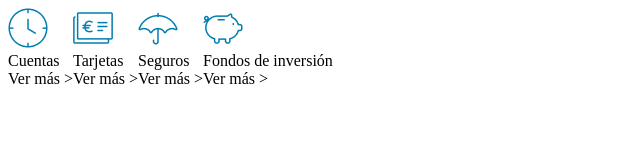
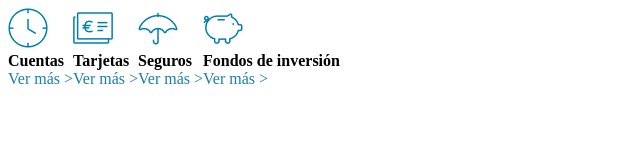
Before and after one commit to SergiNMG/XaicaBanc, a plain HTML site: page html/layout1.html in a window 1280 px wide. Shown: the whole page, without its empty margins (0-640 px from the left). Drawn offline with Linux system fonts and the light colour scheme.

Commit message:
basic structure added

```diff
--- a/css/layout1.css
+++ b/css/layout1.css
@@ -12,3 +12,11 @@
     display: inline-flex;
     align-items: center;
 }
+
+.c-card__title {
+    font-weight: bold;
+}
+
+.c-card__ref{
+    color: var(--color-primary);
+}
--- a/html/layout1.html
+++ b/html/layout1.html
@@ -11,22 +11,22 @@
         <div class="c-card">
             <img class="c-card__image" src="../img/reloj.png">
             <div class="c-card__title">Cuentas</div>
-            <div clas="c-card__ref">Ver más ></div>
+            <div class="c-card__ref">Ver más ></div>
         </div>
         <div class="c-card">
             <img class="c-card__image" src="../img/billete.png">
             <div class="c-card__title">Tarjetas</div>
-            <div clas="c-card__ref">Ver más ></div>
+            <div class="c-card__ref">Ver más ></div>
         </div>
         <div class="c-card">
             <img class="c-card__image" src="../img/paraguas.png">
             <div class="c-card__title">Seguros</div>
-            <div clas="c-card__ref">Ver más ></div>
+            <div class="c-card__ref">Ver más ></div>
         </div>
         <div class="c-card">
             <img class="c-card__image" src="../img/hucha.png">
             <div class="c-card__title">Fondos de inversión</div>
-            <div clas="c-card__ref">Ver más ></div>
+            <div class="c-card__ref">Ver más ></div>
         </div>
     </section>
 </body>
```
